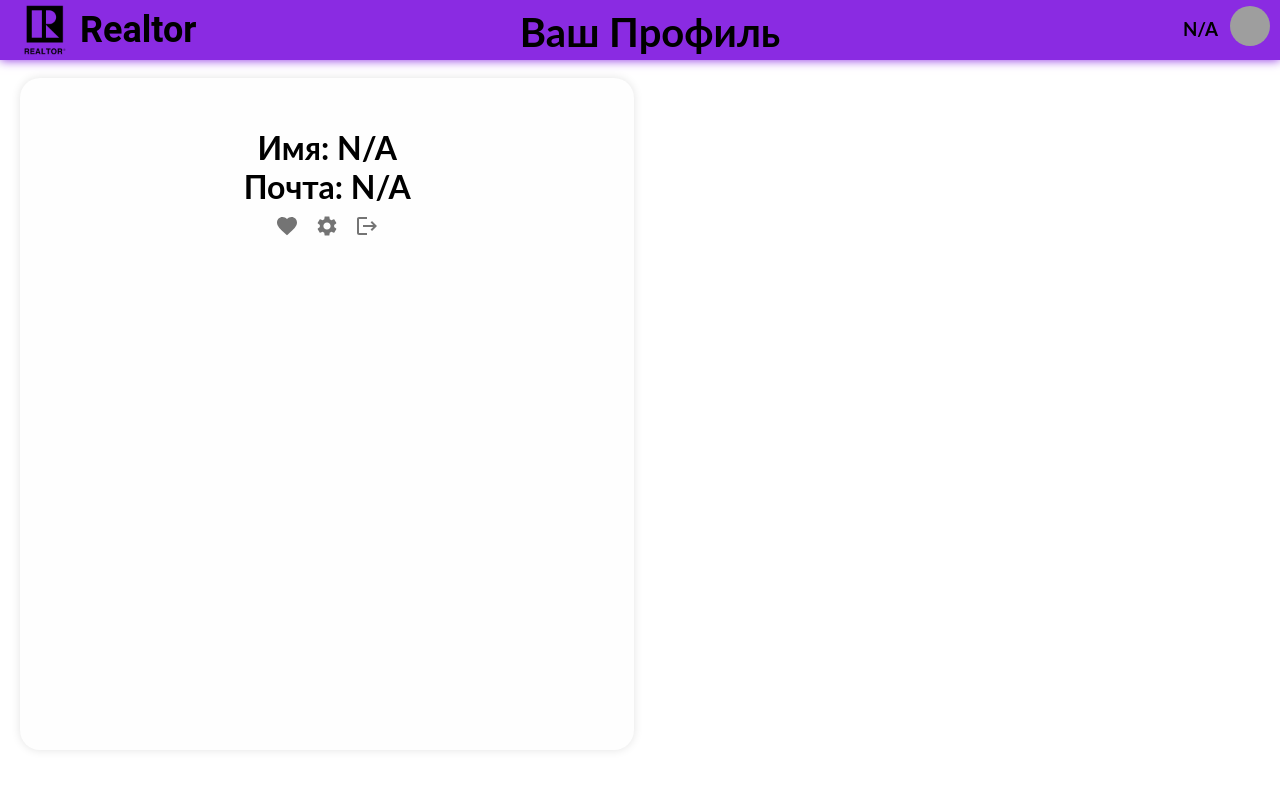
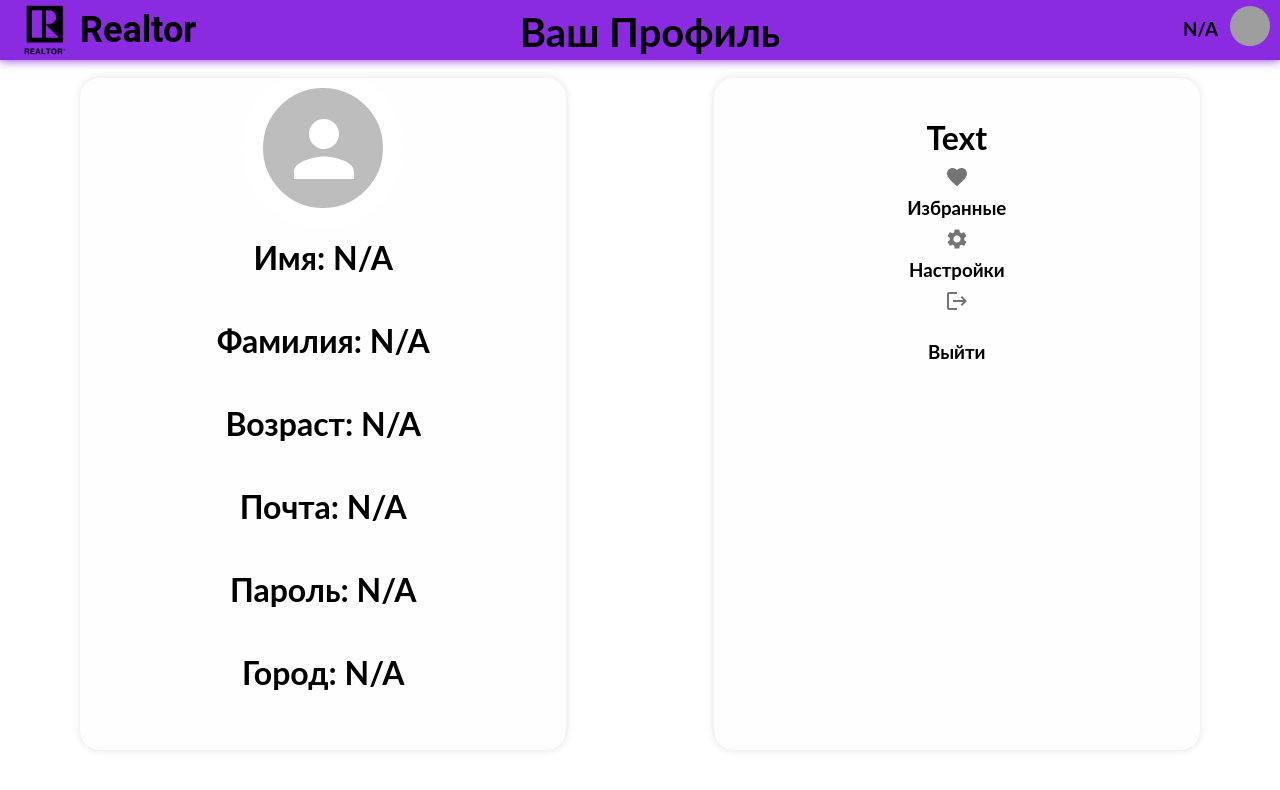
Before and after one commit to Muhammadrashod/Realtor-App, a React (Create React App) app: page /profile in a window 1280 px wide. Shown: the top 790 px of the page. Built offline with nearby package versions, Linux system fonts and the light colour scheme; grey boxes are pictures that could not be loaded.

Commit message:
ProfilePage

```diff
--- a/src/pages/FavoritesPage/FavoritesPage.style.ts
+++ b/src/pages/FavoritesPage/FavoritesPage.style.ts
@@ -0,0 +1,16 @@
+import styled from "styled-components";
+import "../../components/UI/FadeIn/FadeInAnimation.css";
+
+export const StyledFavoritesPage = styled.div`
+  animation: fadeIn 2.5s ease-out forwards;
+`;
+
+export const FavoriteCardsContainer = styled.div`
+ display: grid;
+  grid-template-columns: repeat(4, 1fr);
+  gap: 50px;
+
+  @media (max-width: 530px) {
+    grid-template-columns: repeat(2, 1fr);
+  }
+`
--- a/src/pages/FavoritesPage/FavoritesPage.tsx
+++ b/src/pages/FavoritesPage/FavoritesPage.tsx
@@ -0,0 +1,48 @@
+import React from "react";
+import { Container } from "../../components/UI/Container/Container.style";
+import { CardItem } from "../../store/API/saleApi";
+import Cards from "../../components/UI/Cards/Cards";
+import { Header } from "../../components/UI/Header/Header";
+import { Heading } from "../../components/Typography/Heading";
+import { StyledFavoritesPage, FavoriteCardsContainer } from "./FavoritesPage.style";
+
+export const FavoritesPage = () => {
+  const savedCards = localStorage.getItem("favorites");
+
+  return (
+    <>
+      <Header />
+      <Container>
+        <StyledFavoritesPage>
+          <Heading headingText="Ваши Избранные Предложения" />
+          <FavoriteCardsContainer>
+            {localStorage?.savedCards &&
+              localStorage.savedCards.map((card: CardItem) => (
+                <Cards
+                  key={localStorage.id}
+                  id={card.id}
+                  state={`Активность: ${card.state}`}
+                  price={`Цена: ${card.price}`}
+                  purpose={`Цель: ${card.purpose}`}
+                  title={card.title}
+                  location={{
+                    level: card.location.level,
+                    name: card.location.name,
+                  }}
+                  rooms={`Количество Комнат: ${card.rooms}`}
+                  baths={`Количество Ванных Комнат: ${card.baths}`}
+                  area={`Площадь: ${card.area}`}
+                  coverPhoto={{
+                    id: card.coverPhoto.id,
+                    url: card.coverPhoto.url,
+                  }}
+                  phoneNumber={card.phoneNumber}
+                  contactName={`Имя Продовца: ${card.contactName}`}
+                />
+              ))}
+          </FavoriteCardsContainer>
+        </StyledFavoritesPage>
+      </Container>
+    </>
+  );
+};
--- a/src/pages/ProfilePage/ProfilePage.style.ts
+++ b/src/pages/ProfilePage/ProfilePage.style.ts
@@ -9,19 +9,31 @@ export const StyledProfilePage = styled.div`
   box-shadow: 0 0 10px #e3e3e3;
   border-radius: 20px;
   background: #fefefe;
-  width: 48%; /* Set width to 50% to cover the left half */
+  width: 38%; /* Set width to 50% to cover the left half */
   height: 84%;
   margin-top: -100px;
-  margin-left: 20px;
+  margin-left: 80px;
   text-align: center;
   padding: 40px;
   opacity: 0;
   animation: fadeIn 1s ease-out forwards;
   overflow: hidden;
 `;
-
-
-export const AvatarContainer = styled.div`
+export const StyledParametrs = styled.div`
+  right: 0; /* Set to the left edge of the page */
+  position: fixed; /* Use fixed positioning to cover the left half */
+  box-shadow: 0 0 10px #e3e3e3;
+  border-radius: 20px;
+  background: #fefefe;
+  width: 38%; /* Set width to 50% to cover the left half */
+  height: 84%;
+  margin-top: -100px;
+  margin-right: 80px;
+  text-align: center;
+  padding: 40px;
+  opacity: 0;
+  animation: fadeIn 1s ease-out forwards;
+  overflow: hidden;
 `;
 
 export const AvatarTextContainer = styled.div`
@@ -75,10 +87,11 @@ export const HeadingContainer = styled.div`
 
 export const StyledAvatar = styled(MuiAvatar)`
   border: 5px solid #fff;
+  margin-top: 30px;
+  margin-bottom: 30px;
   border-radius: 50%;
-  position: absolute;
   left: 50%; /* Center horizontally */
-  transform: translate(-50%, -50%) scale(5); /* Adjust the scale factor to make it enormous */
+  transform: translate(-50%, -50%) scale(4); /* Adjust the scale factor to make it enormous */
 `;
 
 export const MiniAvatar = styled(MuiAvatar)`
@@ -92,8 +105,27 @@ export const MiniAvatar = styled(MuiAvatar)`
 `;
 
 export const IconContainer = styled.div`
+  display: flex;
+  flex-direction: column;
+  align-items: center;
   margin-bottom: 20px;
+
+  div {
+    display: flex;
+    align-items: center;
+    margin-bottom: 10px;
+    padding-bottom: 10px; /* Added padding for spacing */
+
+    & > * {
+      margin-right: 10px;
+    }
+
+    &:not(:last-child) {
+      border-bottom: 1px solid #ccc; /* Border between each line */
+    }
+  }
 `;
+
 
 export const InfoContainer = styled.div`
   display: flex;
@@ -102,6 +134,9 @@ export const InfoContainer = styled.div`
 `;
 
 export const InfoText = styled.div`
-  margin-top: 10px;
+  margin-top: 20px;
   text-align: center;
+  display: grid;
+  grid-template-rows: auto; /* Each row will be auto-sized */
+  gap: 44px;
 `;
--- a/src/pages/ProfilePage/ProfilePage.tsx
+++ b/src/pages/ProfilePage/ProfilePage.tsx
@@ -6,13 +6,13 @@ import LogoutIcon from "@mui/icons-material/Logout";
 import { Settings } from "@mui/icons-material";
 import {
   StyledProfilePage,
-  AvatarContainer,
   StyledAvatar,
   IconContainer,
   InfoContainer,
   InfoText,
   HeadingContainer,
   AvatarTextContainer,
+  StyledParametrs,
 } from "./ProfilePage.style";
 import { Heading } from "../../components/Typography/Heading";
 import { Container } from "../../components/UI/Container/Container.style";
@@ -29,34 +29,44 @@ export const ProfilePage = () => {
     <>
       <Header />
     <Container>
-        {/* <AvatarContainer>
-          <StyledAvatar />
-        </AvatarContainer> */}
       <AvatarTextContainer>
       <Heading headingText={`${username}`} headingType="h3"/>
       </AvatarTextContainer>
       <HeadingContainer>
         <Heading headingText="Ваш Профиль" headingType="h1" />
       </HeadingContainer>
+
        <StyledProfilePage>
+          <StyledAvatar />
         <InfoContainer>
           <InfoText>
             <Heading headingText={`Имя: ${username}`} />
+            <Heading headingText={`Фамилия: ${useremail}`} />
+            <Heading headingText={`Возраст: ${useremail}`} />
             <Heading headingText={`Почта: ${useremail}`} />
+            <Heading headingText={`Пароль: ${useremail}`} />
+            <Heading headingText={`Город: ${useremail}`} />
           </InfoText>
         </InfoContainer>
+       </StyledProfilePage>
+
+       <StyledParametrs>
+        <Heading headingText="Text"/>
         <IconContainer>
           <IconButton aria-label="add to favorites">
             <FavoriteIcon />
           </IconButton>
+          <Heading headingText="Избранные" headingType="h3"/>
           <IconButton aria-label="settings">
             <Settings />
           </IconButton>
+          <Heading headingText="Настройки" headingType="h3"/>
           <IconButton aria-label="Logout">
             <LogoutIcon />
           </IconButton>
         </IconContainer>
-       </StyledProfilePage>
+        <Heading headingText="Выйти" headingType="h3"/>
+       </StyledParametrs>
     </Container>
     </>
   );
```
Also changed, not shown: src/App.tsx (+7 -6 lines).
